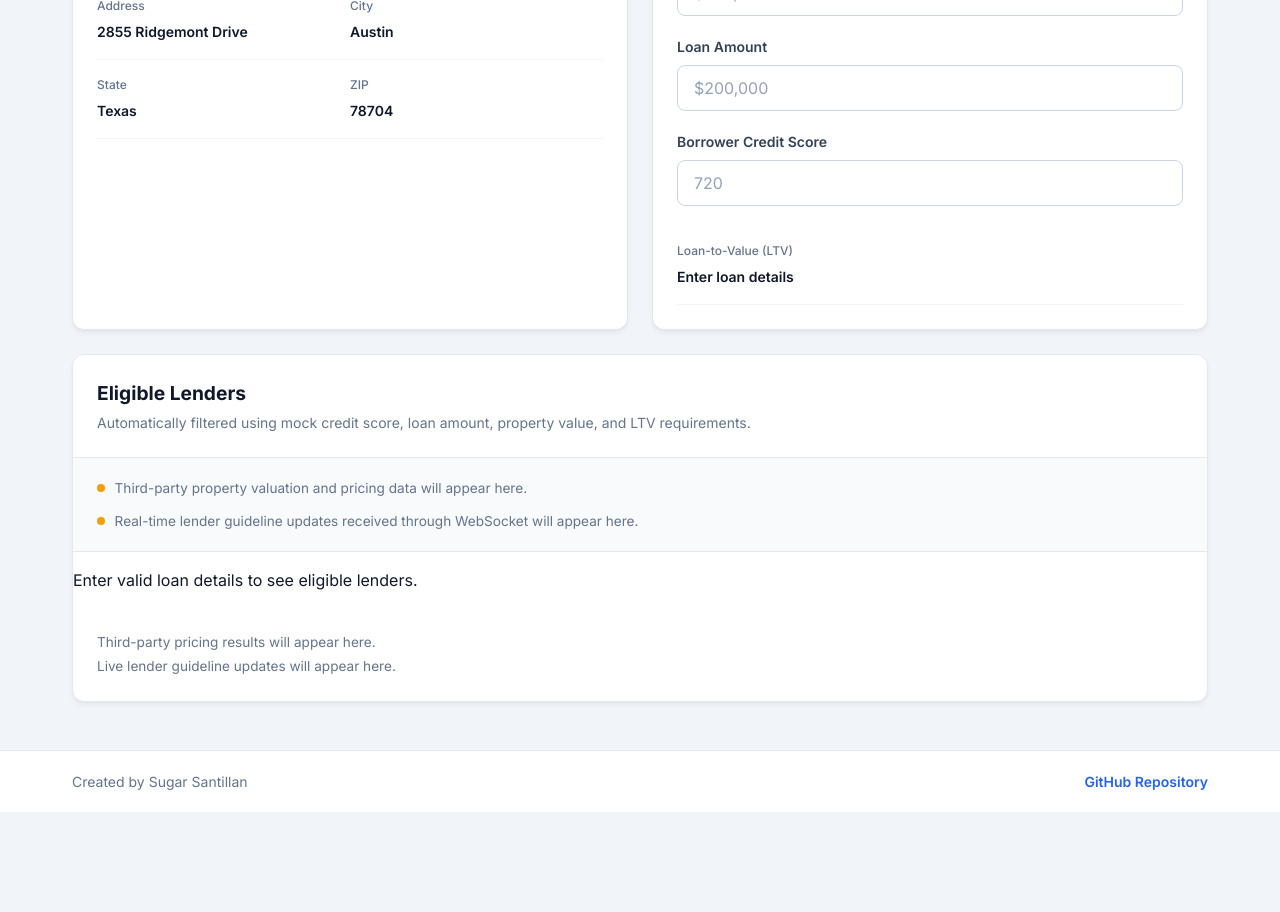
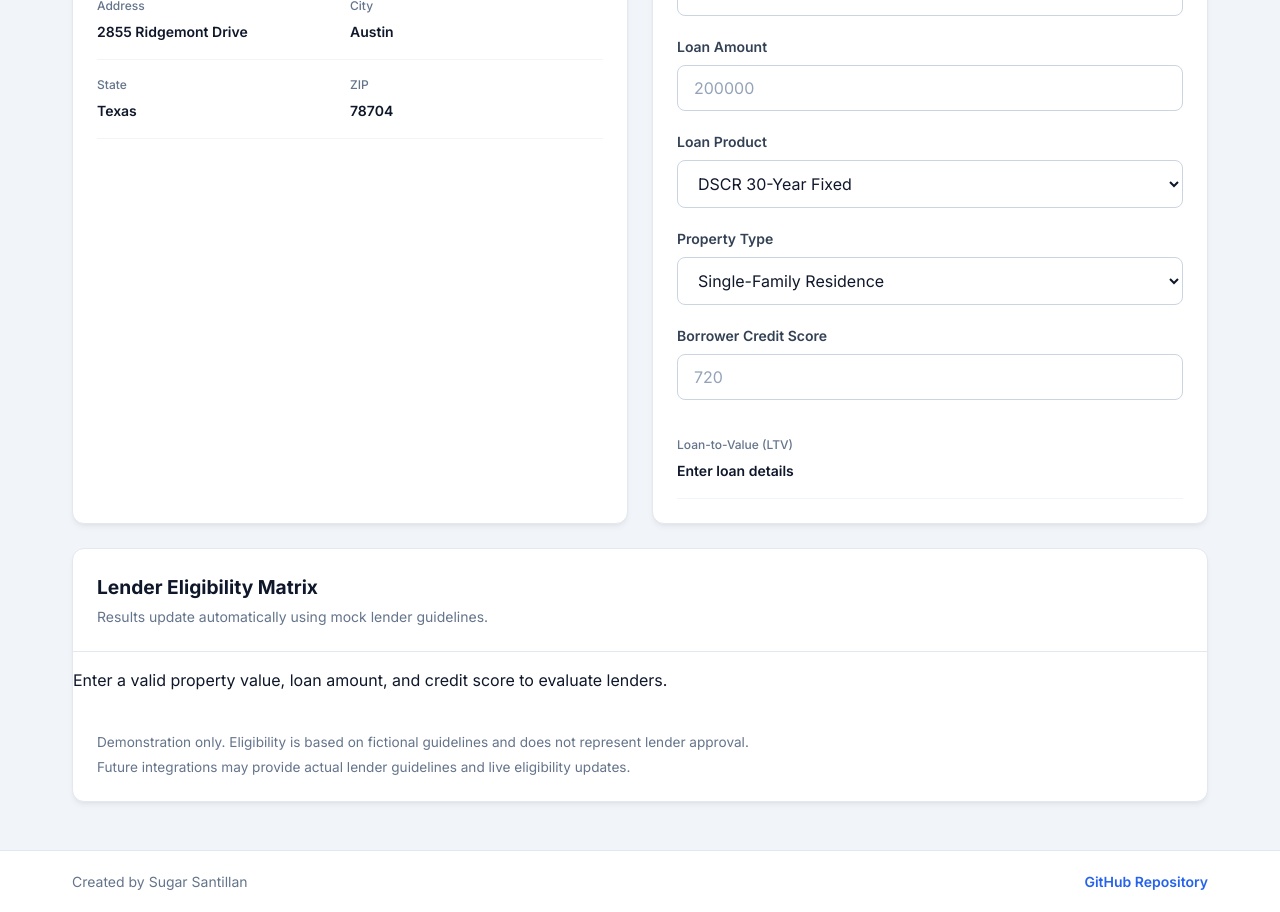
Before and after one commit to sugar-s-santillan/startup, a React (Vite) app: page /pricing in a window 1280 px wide. Shown: the part 540-1452 px from the top of the page. Before the commit the page ends 1352 px from the top, so only its background shows below. Built offline with nearby package versions, Linux system fonts and the light colour scheme; sample sign-in values are in the browser's storage.

Commit message:
Add advanced lender eligibility with rejection reasons

```diff
--- a/src/pages/Pricing.jsx
+++ b/src/pages/Pricing.jsx
@@ -1,5 +1,4 @@
 import { useState } from 'react';
-import futurePagePreview from '../../images/future-page.png';
 import PageLayout from '../components/PageLayout.jsx';
 import FormInput from '../components/FormInput.jsx';
 
@@ -12,7 +11,9 @@ const lenders = [
     minLoanAmount: 75000,
     minPropertyValue: 100000,
     maxLtv: 80,
-    latePayments: 'None in 12 months',
+    loanProducts: ['dscr'],
+    propertyTypes: ['singleFamily', 'twoToFour', 'condo'],
+    loanPurposes: ['purchase', 'rateTerm', 'cashOut'],
   },
   {
     name: 'BPL',
@@ -21,51 +22,106 @@ const lenders = [
     minLoanAmount: 100000,
     minPropertyValue: 150000,
     maxLtv: 75,
-    latePayments: 'One allowed',
+    loanProducts: ['bridge'],
+    propertyTypes: ['singleFamily', 'twoToFour'],
+    loanPurposes: ['purchase', 'cashOut'],
   },
 ];
 
 export default function Pricing() {
+  const [loanProduct, setLoanProduct] = useState('dscr');
+  const [propertyType, setPropertyType] = useState('singleFamily');
   const [loanType, setLoanType] = useState('purchase');
   const [propertyValue, setPropertyValue] = useState('');
   const [loanAmount, setLoanAmount] = useState('');
   const [creditScore, setCreditScore] = useState('');
   const [refinanceType, setRefinanceType] = useState('cashOut');
 
+  // Automatically calculate loan-to-value.
   const ltv =
     Number(propertyValue) > 0
       ? (Number(loanAmount) / Number(propertyValue)) * 100
       : 0;
 
+  // Require valid loan inputs before evaluating lenders.
   const hasValidLoan =
     Number(propertyValue) > 0 &&
     Number(loanAmount) > 0 &&
     Number(creditScore) >= 300 &&
     Number(creditScore) <= 850;
 
-  const eligibleLenders = hasValidLoan
-    ? lenders.filter((lender) => {
-        return (
-          Number(creditScore) >= lender.minCreditScore &&
-          Number(loanAmount) >= lender.minLoanAmount &&
-          Number(propertyValue) >= lender.minPropertyValue &&
-          ltv <= lender.maxLtv
-        );
+  // Evaluate every lender and explain any failed requirements.
+  const lenderResults = hasValidLoan
+    ? lenders.map((lender) => {
+        const reasons = [];
+
+        if (Number(creditScore) < lender.minCreditScore) {
+          reasons.push(
+            `Minimum credit score: ${lender.minCreditScore}`
+          );
+        }
+
+        if (Number(loanAmount) < lender.minLoanAmount) {
+          reasons.push(
+            `Minimum loan amount: $${lender.minLoanAmount.toLocaleString()}`
+          );
+        }
+
+        if (Number(propertyValue) < lender.minPropertyValue) {
+          reasons.push(
+            `Minimum property value: $${lender.minPropertyValue.toLocaleString()}`
+          );
+        }
+
+        if (ltv > lender.maxLtv) {
+          reasons.push(`Maximum LTV: ${lender.maxLtv}%`);
+        }
+
+        if (!lender.loanProducts.includes(loanProduct)) {
+          reasons.push('Loan product not supported');
+        }
+
+        if (!lender.propertyTypes.includes(propertyType)) {
+          reasons.push('Property type not supported');
+        }
+
+        const purpose =
+          loanType === 'purchase' ? 'purchase' : refinanceType;
+
+        if (!lender.loanPurposes.includes(purpose)) {
+          reasons.push('Loan purpose not supported');
+        }
+
+        return {
+          ...lender,
+          eligible: reasons.length === 0,
+          reasons,
+        };
       })
     : [];
+
+  const eligibleCount = lenderResults.filter(
+    (lender) => lender.eligible
+  ).length;
 
   return (
     <PageLayout showBackButton>
       <div className="page-container">
+
+        {/* Page heading */}
         <section className="pricing-heading">
           <div>
             <p className="page-label">Loan Pricing</p>
             <h1>John Doe</h1>
-            <p>Review borrower information and compare eligible lenders.</p>
+            <p>
+              Review borrower information and compare lender eligibility.
+            </p>
           </div>
         </section>
 
         <div className="pricing-grid">
+
+          {/* Borrower information */}
           <section className="content-card">
             <div className="card-heading">
               <h2>Loan Details</h2>
@@ -77,30 +133,37 @@ export default function Pricing() {
                 <span>Loan Officer</span>
                 <strong>Leo</strong>
               </div>
+
               <div className="detail-item">
                 <span>Full Name</span>
                 <strong>John Doe</strong>
               </div>
+
               <div className="detail-item">
                 <span>Email</span>
                 <strong>john.doe@email.com</strong>
               </div>
+
               <div className="detail-item">
                 <span>Phone</span>
                 <strong>(512) 555-5555</strong>
               </div>
+
               <div className="detail-item">
                 <span>Address</span>
                 <strong>2855 Ridgemont Drive</strong>
               </div>
+
               <div className="detail-item">
                 <span>City</span>
                 <strong>Austin</strong>
               </div>
+
               <div className="detail-item">
                 <span>State</span>
                 <strong>Texas</strong>
               </div>
+
               <div className="detail-item">
                 <span>ZIP</span>
                 <strong>78704</strong>
@@ -108,10 +171,13 @@ export default function Pricing() {
             </div>
           </section>
 
+          {/* Reactive loan inputs */}
           <section className="content-card">
             <div className="card-heading">
-              <h2>Pricing</h2>
-              <p>Enter loan parameters to determine lender eligibility.</p>
+              <h2>Loan Scenario</h2>
+              <p>
+                Change the loan details to automatically update eligibility.
+              </p>
             </div>
 
             <form
@@ -152,23 +218,30 @@ export default function Pricing() {
                 label="Property Value"
                 id="propertyValue"
                 type="number"
-                placeholder="$250,000"
+                placeholder="250000"
                 value={propertyValue}
-                onChange={(event) => setPropertyValue(event.target.value)}
+                onChange={(event) =>
+                  setPropertyValue(event.target.value)
+                }
               />
 
               <FormInput
                 label="Loan Amount"
                 id="loanAmount"
                 type="number"
-                placeholder="$200,000"
+                placeholder="200000"
                 value={loanAmount}
-                onChange={(event) => setLoanAmount(event.target.value)}
+                onChange={(event) =>
+                  setLoanAmount(event.target.value)
+                }
               />
 
               {loanType === 'refinance' && (
                 <div className="form-group">
-                  <label htmlFor="refinanceType">Refinance Type</label>
+                  <label htmlFor="refinanceType">
+                    Refinance Type
+                  </label>
+
                   <select
                     id="refinanceType"
                     name="refinanceType"
@@ -183,19 +256,69 @@ export default function Pricing() {
                 </div>
               )}
 
+              <div className="form-group">
+                <label htmlFor="loanProduct">
+                  Loan Product
+                </label>
+
+                <select
+                  id="loanProduct"
+                  name="loanProduct"
+                  value={loanProduct}
+                  onChange={(event) =>
+                    setLoanProduct(event.target.value)
+                  }
+                >
+                  <option value="dscr">
+                    DSCR 30-Year Fixed
+                  </option>
+                  <option value="bridge">
+                    Bridge Loan
+                  </option>
+                </select>
+              </div>
+
+              <div className="form-group">
+                <label htmlFor="propertyType">
+                  Property Type
+                </label>
+
+                <select
+                  id="propertyType"
+                  name="propertyType"
+                  value={propertyType}
+                  onChange={(event) =>
+                    setPropertyType(event.target.value)
+                  }
+                >
+                  <option value="singleFamily">
+                    Single-Family Residence
+                  </option>
+                  <option value="twoToFour">
+                    2–4 Unit Property
+                  </option>
+                  <option value="condo">
+                    Condominium
+                  </option>
+                </select>
+              </div>
+
               <FormInput
                 label="Borrower Credit Score"
                 id="creditScore"
                 type="number"
                 placeholder="720"
                 value={creditScore}
-                onChange={(event) => setCreditScore(event.target.value)}
+                onChange={(event) =>
+                  setCreditScore(event.target.value)
+                }
               />
 
               <div className="detail-item">
                 <span>Loan-to-Value (LTV)</span>
                 <strong>
-                  {Number(propertyValue) > 0 && Number(loanAmount) > 0
+                  {Number(propertyValue) > 0 &&
+                  Number(loanAmount) > 0
                     ? `${ltv.toFixed(2)}%`
                     : 'Enter loan details'}
                 </strong>
@@ -204,53 +327,64 @@ export default function Pricing() {
           </section>
         </div>
 
+        {/* Automatic lender eligibility results */}
         <section className="content-card lender-section">
           <div className="card-heading">
-            <h2>Eligible Lenders</h2>
+            <h2>Lender Eligibility Matrix</h2>
             <p>
-              Automatically filtered using mock credit score, loan amount,
-              property value, and LTV requirements.
+              Results update automatically using mock lender guidelines.
             </p>
           </div>
 
-          <div className="integration-status">
-            <div className="status-item">
-              <span className="status-dot" />
-              Third-party property valuation and pricing data will appear here.
+          {hasValidLoan && (
+            <div className="detail-item">
+              <span>Eligible Lenders</span>
+              <strong>
+                {eligibleCount} of {lenders.length}
+              </strong>
             </div>
-
-            <div className="status-item">
-              <span className="status-dot" />
-              Real-time lender guideline updates received through WebSocket
-              will appear here.
-            </div>
-          </div>
+          )}
 
           <div className="table-wrapper">
             {!hasValidLoan ? (
-              <p>Enter valid loan details to see eligible lenders.</p>
-            ) : eligibleLenders.length === 0 ? (
-              <p>No lenders currently qualify for this loan scenario.</p>
+              <p>
+                Enter a valid property value, loan amount, and
+                credit score to evaluate lenders.
+              </p>
             ) : (
               <table className="lender-table">
                 <thead>
                   <tr>
                     <th>Lender</th>
                     <th>Product</th>
-                    <th>Minimum Credit Score</th>
+                    <th>Minimum FICO</th>
                     <th>Maximum LTV</th>
-                    <th>Status</th>
+                    <th>Eligibility</th>
+                    <th>Reason</th>
                   </tr>
                 </thead>
 
                 <tbody>
-                  {eligibleLenders.map((lender) => (
+                  {lenderResults.map((lender) => (
                     <tr key={lender.name}>
                       <td>{lender.name}</td>
                       <td>{lender.product}</td>
                       <td>{lender.minCreditScore}</td>
                       <td>{lender.maxLtv}%</td>
-                      <td>Eligible</td>
+
+                      <td>
+                        <strong>
+                          {lender.eligible
+                            ? 'Eligible'
+                            : 'Ineligible'}
+                        </strong>
+                      </td>
+
+                      <td>
+                        {lender.eligible
+                          ? 'All mock requirements met'
+                          : lender.reasons.join('; ')}
+                      </td>
                     </tr>
                   ))}
                 </tbody>
@@ -259,10 +393,17 @@ export default function Pricing() {
           </div>
 
           <div className="future-results">
-            <p>Third-party pricing results will appear here.</p>
-            <p>Live lender guideline updates will appear here.</p>
+            <p>
+              Demonstration only. Eligibility is based on fictional
+              guidelines and does not represent lender approval.
+            </p>
+            <p>
+              Future integrations may provide actual lender
+              guidelines and live eligibility updates.
+            </p>
           </div>
         </section>
+
       </div>
     </PageLayout>
   );
```
